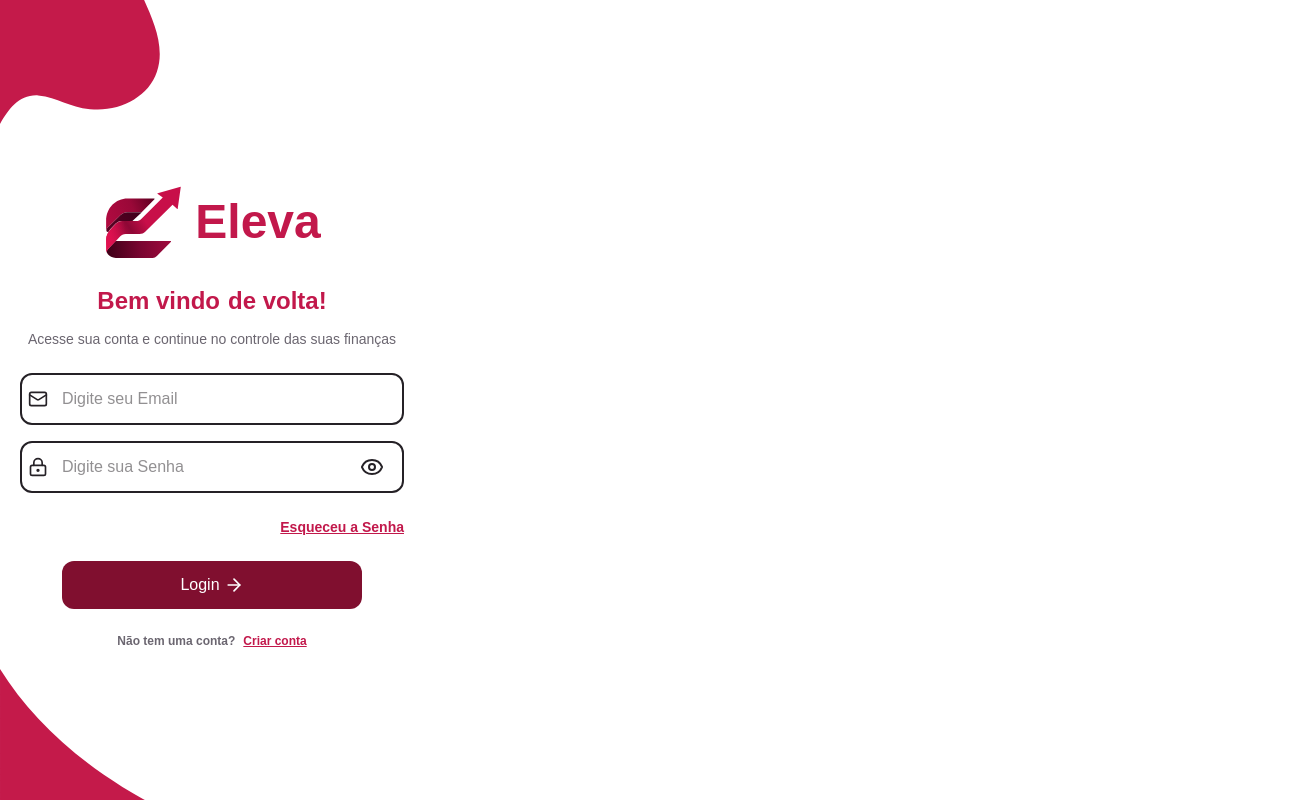
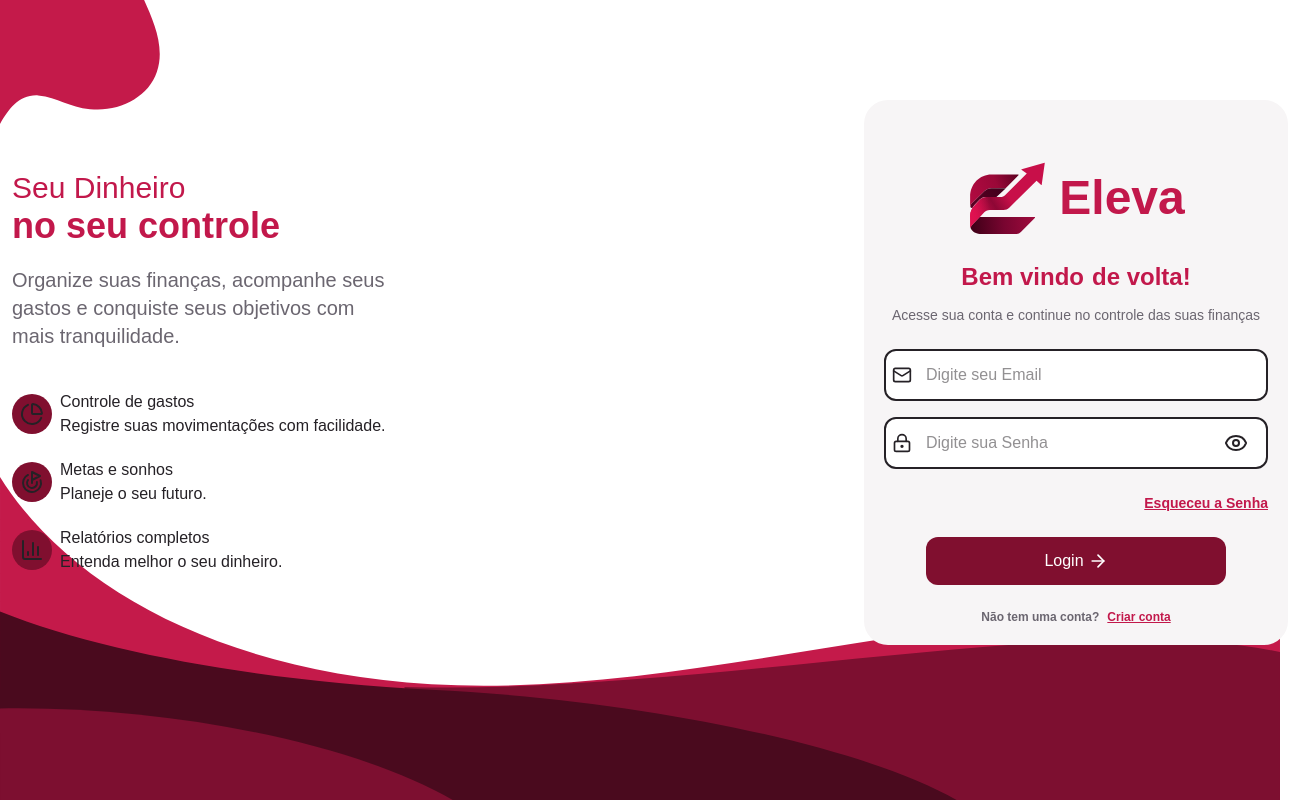
Before and after one commit to Adrriian/Eleva, a Next.js app: page /login in a window 1280 px wide. Shown: the top 800 px of the page, 1308 px wide, since content can reach past the window. Built offline with nearby package versions, Linux system fonts and the light colour scheme.

Commit message:
fazendo alterações

```diff
--- a/src/app/(app)/home/page.tsx
+++ b/src/app/(app)/home/page.tsx
@@ -0,0 +1,8 @@
+
+export default function HomePage() {
+    return (
+        <main>
+            <h1>Bem-vindo ao Eleva!</h1>
+        </main>
+    );
+}
--- a/src/app/(auth)/login/page.tsx
+++ b/src/app/(auth)/login/page.tsx
@@ -4,7 +4,7 @@ import InputComponente, { inputCom } from "@/components/input";
 import { useState } from "react";
 import { TpLogin } from "./types/TpLogin";
 import Btn from "@/components/btn";
-import { ArrowRight, LockKeyholeIcon, Mail } from "lucide-react";
+import { ArrowRight, ChartColumn, ChartPie, File, Goal, LockKeyholeIcon, Mail } from "lucide-react";
 import InputPassword from "@/components/inputPassword";
 
 
@@ -13,9 +13,54 @@ export default function Input() {
     const [login, setLogin] = useState<TpLogin>({ email: '', password: '' })
     console.log(login.email)
     return (
-        <div className="flex flex-col h-screen items-baseline justify-between" >
+        <div className="flex flex-col h-screen items-baseline justify-between sm:items-center lg:items-center " >
+            <div className="flex items-start justify-start w-full">
                 <img src='/assests/logo/ondas_cima.svg' className="w-40 object-cover" />
-            <div className="bg-fundo-secundario p-5 flex flex-col items-center gap-6">
+            </div>
+            <div className="flex-row flex lg:gap-5 p-5 lg:absolute lg:items-center lg:mt-20">
+                <div className="hidden p-5 lg:flex flex-col w-md items-start justify-start  lg:gap-10">
+                    <div className="flex flex-col gap-5">
+                        <div className="flex flex-col">
+                            <h1 className=" text-3xl text-texto-secundario ">Seu Dinheiro</h1>
+                            <h1 className="font-bold text-bordo-vibrante text-4xl">no seu controle</h1>
+                        </div>
+                        <div className="flex items-center justify-center w-sm">
+                            <h1 className="text-placeholder text-xl">Organize suas finanças, acompanhe seus gastos e conquiste seus objetivos com mais tranquilidade.</h1>
+                        </div>
+                    </div>
+                    <div className="flex flex-col gap-5">
+                        <div className="flex items-center gap-2">
+                            <div className="bg-bordo p-2 rounded-full">
+                                <ChartPie />
+                            </div>
+                            <div>
+                                <h1>Controle de gastos</h1>
+                                <p>Registre suas movimentações com facilidade.</p>
+                            </div>
+                        </div>
+                        <div className="flex items-center gap-2">
+                            <div className="bg-bordo p-2 rounded-full">
+                                <Goal />
+                            </div>
+                            <div>
+                                <h1>Metas e sonhos</h1>
+                                <p>Planeje o seu futuro.</p>
+                            </div>
+                        </div>
+                        <div className="flex items-center gap-2">
+                            <div className="bg-bordo p-2 rounded-full">
+                                <ChartColumn />
+                            </div>
+                            <div>
+                                <h1>Relatórios completos</h1>
+                                <p>Entenda melhor o seu dinheiro.</p>
+                            </div>
+                        </div>
+                    </div>
+                </div>
+                <div className="hidden p-5 lg:flex flex-col w-sm items-start justify-start  lg:gap-10">
+                </div>
+                <div className="bg-fundo-secundario  p-5 flex flex-col items-center gap-6 sm:items-center sm:bg-fundo-secundario sm:rounded-3xl ">
                     <div className="flex items-center justify-center mt-10 gap-3">
                         <img src='/assests/logo/logo3.svg' className="w-20" />
                         <h1 className="text-bordo-vibrante font-bold text-5xl">Eleva</h1>
@@ -43,7 +88,8 @@ export default function Input() {
                         <h1 className="text-bordo-vibrante text-xs font-bold underline">Criar conta</h1>
                     </div>
                 </div>
-            <img src='/assests/logo/ondas.svg' className="w-full" />
+            </div>
+            <img src='/assests/logo/ondas.svg' className="w-full object-cover" />
         </div>
 
     )
--- a/src/app/globals.css
+++ b/src/app/globals.css
@@ -11,6 +11,7 @@
   --bordas-input: #303036;
   --fundo-principal: #FFFFFF;
   --fundo-secundario: #F7F5F6;
+  --fundo-card: #d5d5d5;
   --bg-input: #FFFFFF;
   --texto-principal: #252126;
   --texto-secundario: #C2184B;
@@ -30,6 +31,7 @@
   --bordas-input: #303036;
   --fundo-principal: #0A0A0C;
   --fundo-secundario: #141417;
+  --fundo-card: #2222b3;
   --bg-input: #353535;
   --texto-principal: #F5F3F5;
   --texto-secundario: #fff;
@@ -50,8 +52,9 @@
   --color-bordo-escuro: var(--bordo-escuro);
   --color-bordo-vibrante: var(--bordo-vibrante);
   --color-bordas-input: var (--bordas-input);
-  --color-fundo-principal: var (--fundo-principal);
-  --color-fundo-secundario: var (--fundo-secundario);
+  --color-fundo-principal: var(--fundo-principal);
+  --color-fundo-secundario: var(--fundo-secundario);
+  --color-fundo-card: var(--fundo-card);
   --color-bg-input: var(--bg-input);
   --color-texto-principal: var(--texto-principal);
   --color-texto-btn: var(--texto-btn);
```
Lines whose indentation alone changed are shown as unchanged.
